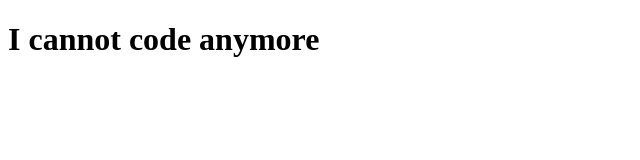
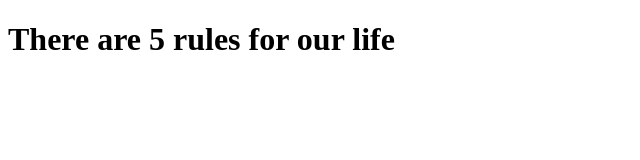
Before and after one commit to ehasan28/Programminghero-repo, a plain HTML site: page index.html in a window 1280 px wide. Shown: the whole page, without its empty margins (0-640 px from the left). Drawn offline with Linux system fonts and the light colour scheme.

Commit message:
Added header

```diff
--- a/index.html
+++ b/index.html
@@ -7,6 +7,6 @@
     <title>My First Website</title>
 </head>
 <body>
-    <h1>I cannot code anymore</h1>
+    <h1>There are 5 rules for our life</h1>
 </body>
 </html>
```
